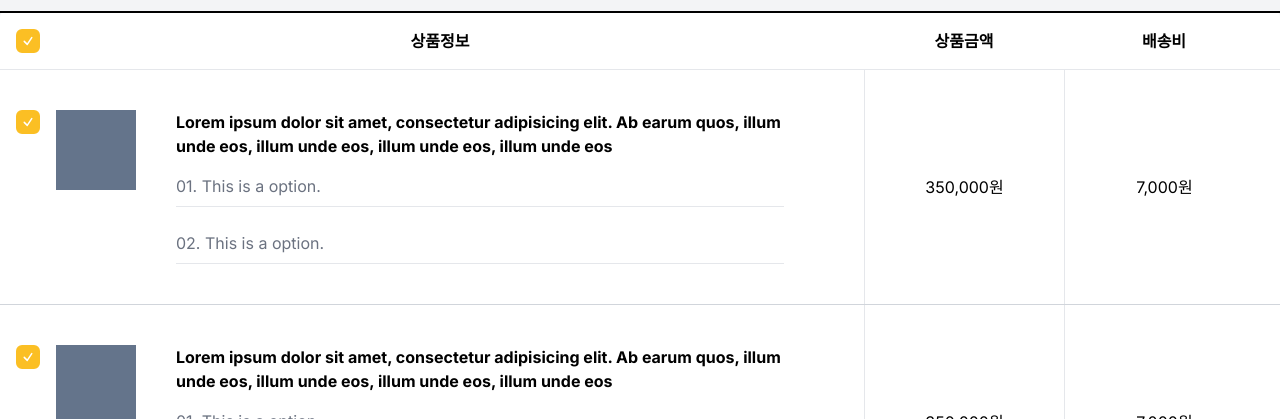
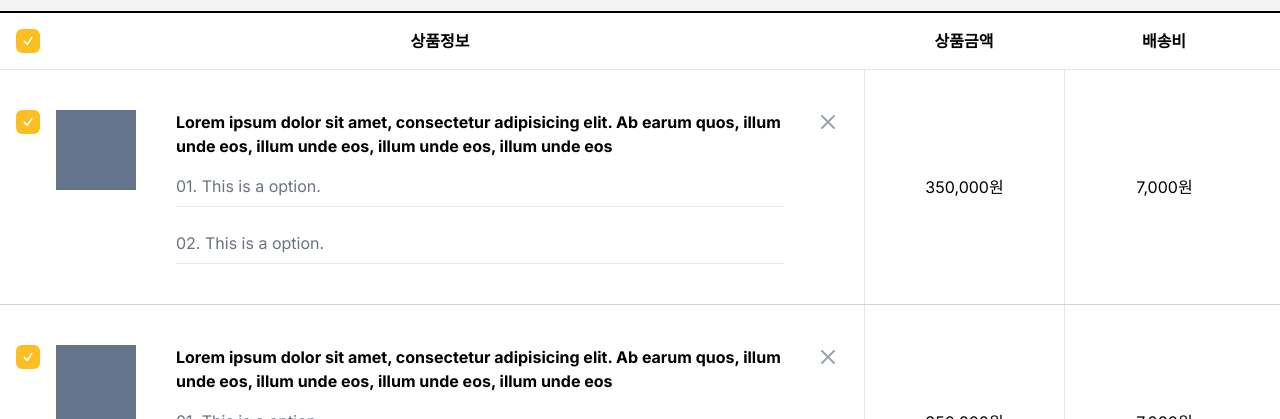
Before and after one commit to bakhanx/ym-light, a Next.js app: page /cart in a window 1280 px wide. Shown: the part 367-786 px from the top of the page. Built offline with nearby package versions, Linux system fonts and the light colour scheme.

Commit message:
버튼 구조 변경

```diff
--- a/src/app/(content)/cart/_components.tsx/products.tsx
+++ b/src/app/(content)/cart/_components.tsx/products.tsx
@@ -9,13 +9,16 @@ const Products = () => {
   };
 
   return (
-    <div className="flex relative pl-4">
+    <div className="flex pl-4">
+      <div className="flex justify-center divide-x-[1px]">
+        <div className="relative flex w-[848px] p-10">
+
           <button
             className={cls(
               isSelectAllClick
                 ? "border-amber-400 bg-amber-400 text-white"
                 : " border-amber-400 text-gray-400 ",
-          "absolute flex items-center gap-x-1 rounded-md border-2 p-1 top-10",
+              "absolute left-0 top-10 flex items-center gap-x-1 rounded-md border-2 p-1",
             )}
             onClick={handleSelectAllClick}
           >
@@ -34,11 +37,11 @@ const Products = () => {
               />
             </svg>
           </button>
-      <div className="flex justify-center divide-x-[1px]">
-        <div className="flex w-[848px] p-10">
+
           <div className="relative">
             <div className="h-20 w-20 bg-slate-500"></div>
           </div>
+
           <div className="flex flex-col px-10 ">
             <strong>
               Lorem ipsum dolor sit amet, consectetur adipisicing elit. Ab earum
@@ -50,6 +53,23 @@ const Products = () => {
               <li>02. This is a option.</li>
             </ul>
           </div>
+
+          <button className="absolute right-6 text-gray-400">
+            <svg
+              xmlns="http://www.w3.org/2000/svg"
+              fill="none"
+              viewBox="0 0 24 24"
+              strokeWidth={2}
+              stroke="currentColor"
+              className="h-6 w-6"
+            >
+              <path
+                strokeLinecap="round"
+                strokeLinejoin="round"
+                d="M6 18 18 6M6 6l12 12"
+              />
+            </svg>
+          </button>
         </div>
 
         <div className="flex w-[200px] items-center justify-center p-5">
```
Lines whose indentation alone changed are shown as unchanged.
